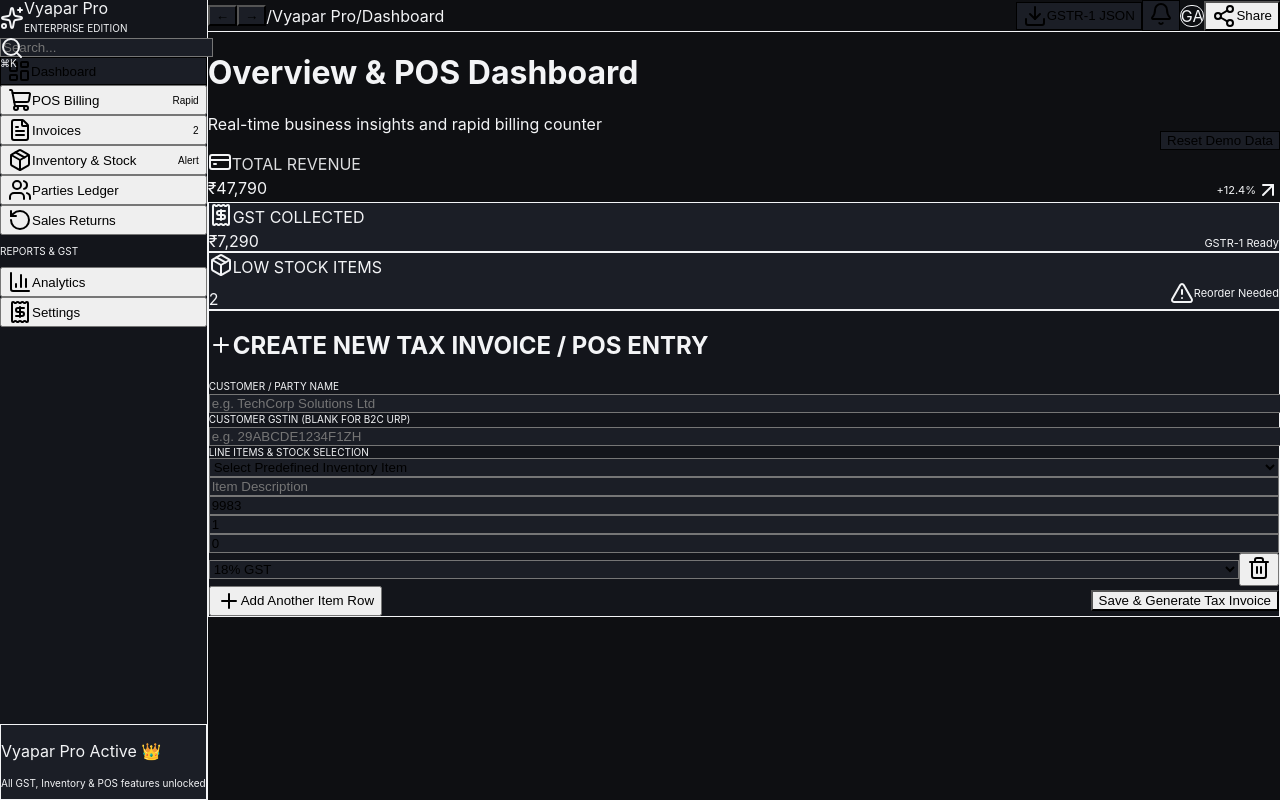
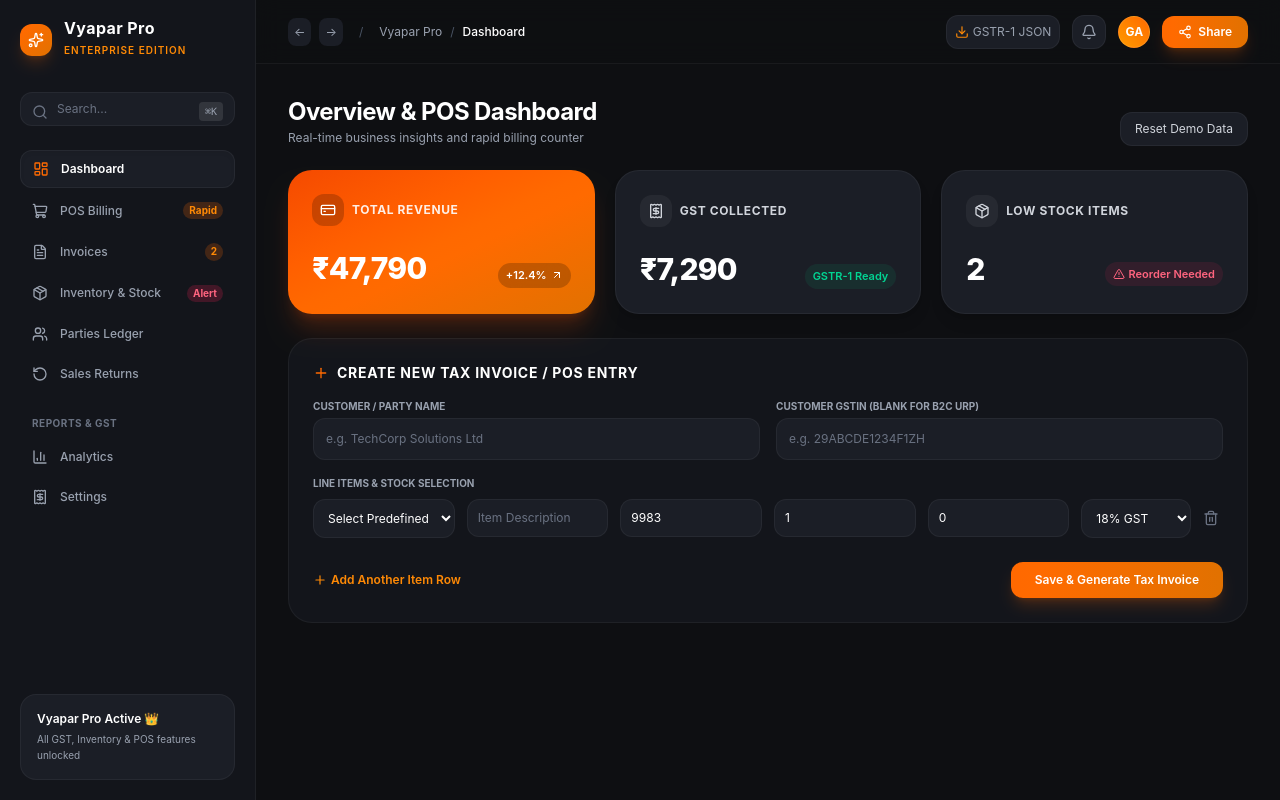
Before and after one commit to georgesaykara6588/gk-billing-software, a React (Vite) app: page / in a window 1280 px wide. Built offline with nearby package versions, Linux system fonts and the light colour scheme.

Commit message:
Fix Tailwind v4 CSS import syntax

```diff
--- a/src/index.css
+++ b/src/index.css
@@ -1,9 +1,6 @@
-@import url('https://fonts.googleapis.com/css2?family=Inter:wght@400;500;600;700&display=swap');
+@import "tailwindcss";
 
-@tailwind base;
-@tailwind components;
-@tailwind utilities;
-
+@layer base {
   :root {
     --font-apple: -apple-system, BlinkMacSystemFont, "SF Pro Display", "SF Pro Text", "Helvetica Neue", Inter, sans-serif;
   }
@@ -15,6 +12,7 @@ body {
     color: #f3f4f6;
     -webkit-font-smoothing: antialiased;
     -moz-osx-font-smoothing: grayscale;
+  }
 }
 
 /* Glassmorphism utility classes */
```
Lines whose indentation alone changed are shown as unchanged.
